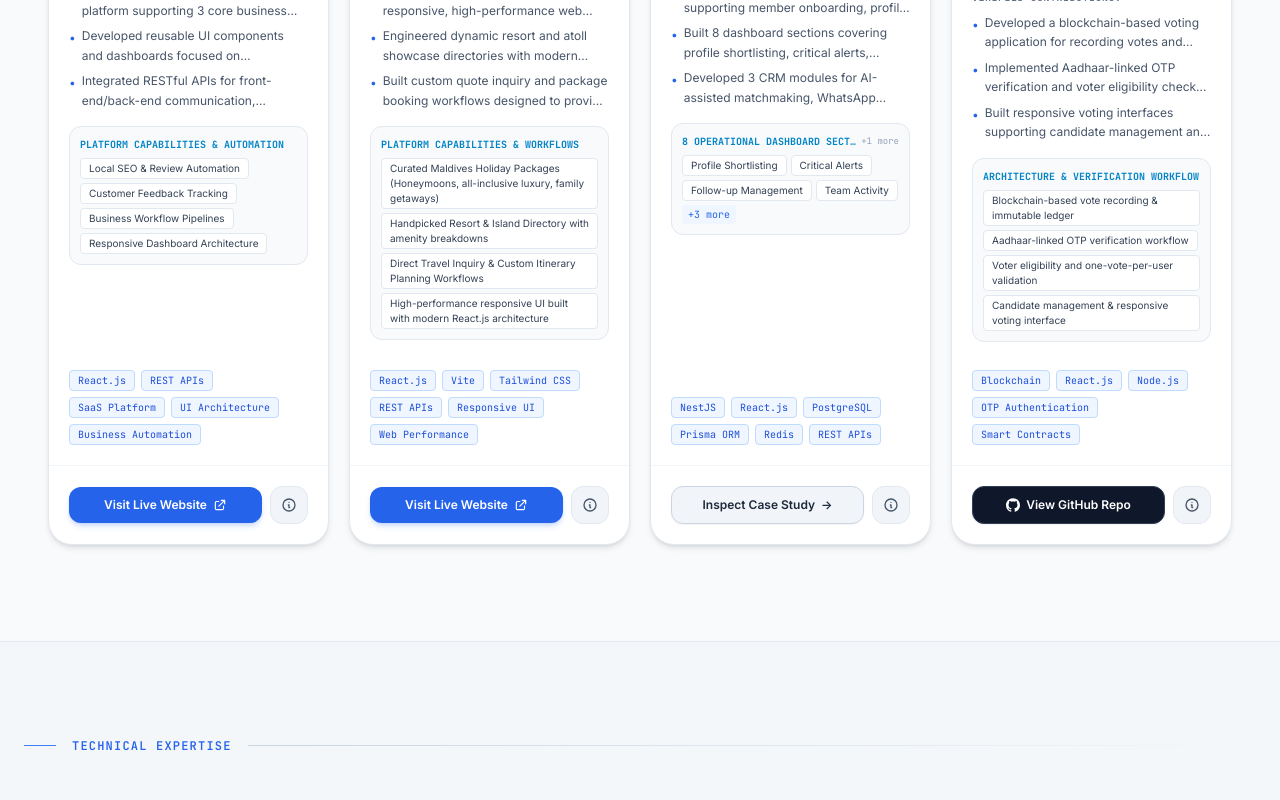
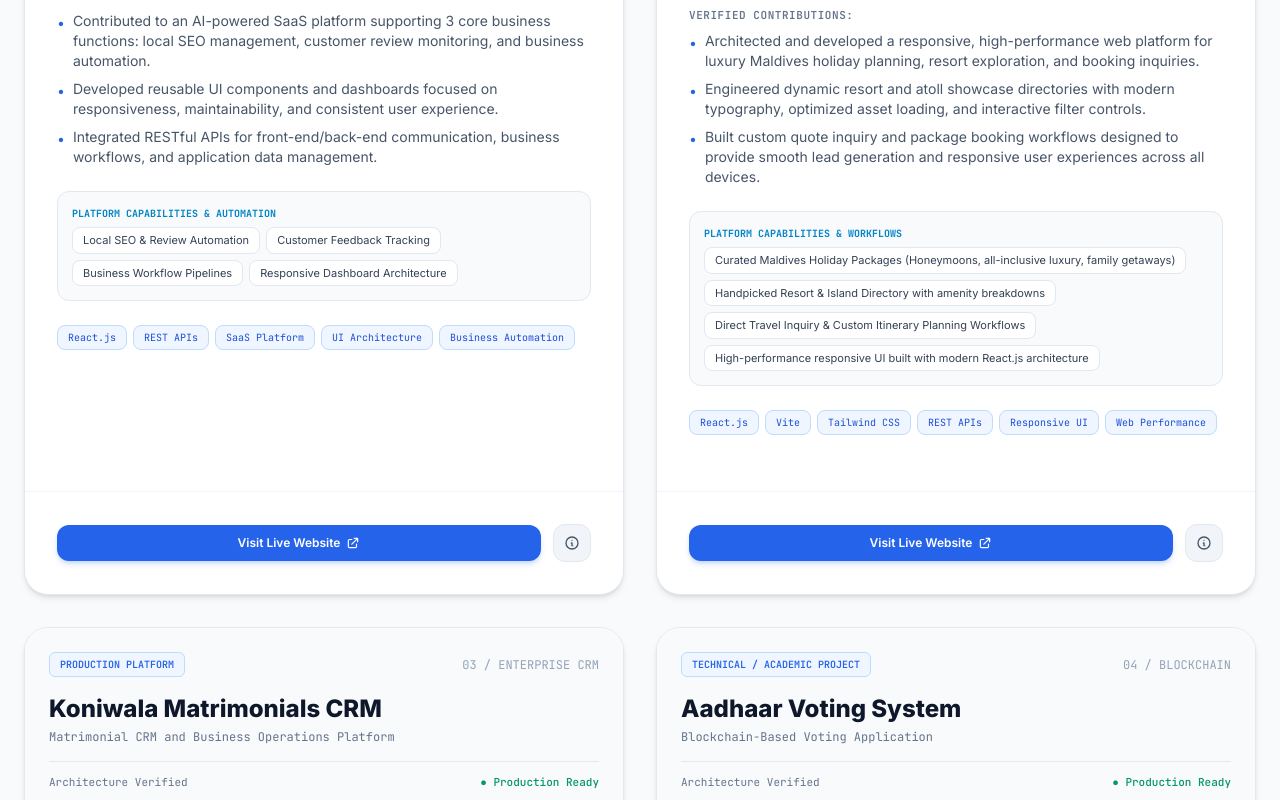
Before and after one commit to Sushantspatil/Portfolio, a React (Vite) app: page / in a window 1280 px wide. Shown: the part 4480-5280 px from the top of the page. Built offline with nearby package versions, Linux system fonts and the light colour scheme.

Commit message:
feat: add Projects component to showcase featured applications and work

```diff
--- a/components/Projects.tsx
+++ b/components/Projects.tsx
@@ -7,19 +7,22 @@ const Projects: React.FC = () => {
 
   return (
     <section id="projects" className="scroll-mt-24 py-24 relative">
-      <div className="w-full px-4 sm:px-6 md:px-8 lg:px-10 xl:px-12 2xl:px-14">
+      <div className="max-w-7xl mx-auto px-6">
 
-        {/* Section Header */}
+        {/* Section Header Divider Line (Consistent across About, Experience, Skills, Education, Contact) */}
+        <div className="flex items-center gap-4 mb-12 sm:mb-16">
+          <div className="w-8 h-px bg-blue-500" />
+          <span className="text-xs font-mono uppercase tracking-widest text-blue-600 dark:text-blue-400 font-semibold">Featured Projects</span>
+          <div className="h-px flex-1 bg-gradient-to-r from-slate-300 dark:from-slate-800 to-transparent" />
+        </div>
+
+        {/* Section Title & GitHub Button */}
         <div className="flex flex-col md:flex-row md:items-end justify-between gap-6 mb-12">
           <div>
-            <div className="flex items-center gap-3 mb-3">
-              <div className="w-8 h-px bg-blue-500" />
-              <span className="text-xs font-mono uppercase tracking-widest text-blue-600 dark:text-blue-400 font-semibold">Featured Projects</span>
-            </div>
             <h2 className="text-3xl sm:text-4xl font-extrabold text-slate-900 dark:text-[#F8FAFC] tracking-tight">
               Production Systems & Web Applications
             </h2>
-            <p className="text-slate-700 dark:text-slate-300 text-sm sm:text-base mt-2 max-w-3xl">
+            <p className="text-slate-700 dark:text-slate-300 text-sm sm:text-base mt-2 max-w-2xl">
               Authentic engineering work across SaaS platforms, enterprise CRM operations, luxury travel booking, and blockchain prototypes.
             </p>
           </div>
@@ -35,105 +38,87 @@ const Projects: React.FC = () => {
           </a>
         </div>
 
-        {/* Projects Grid - 1 Row / Single Horizontal Line on desktop using full page width */}
-        <div className="grid grid-cols-1 sm:grid-cols-2 lg:grid-cols-4 gap-4 xl:gap-5 2xl:gap-6 items-stretch">
+        {/* Projects Grid - Balanced 2x2 Grid Matching Other Portfolio Components */}
+        <div className="grid grid-cols-1 md:grid-cols-2 gap-8">
           {PROJECTS.map((project, index) => (
             <div
               key={project.id}
-              className="h-full rounded-2xl xl:rounded-3xl bg-white dark:bg-[#172033]/70 border border-slate-200 dark:border-slate-800/90 hover:border-slate-300 dark:hover:border-slate-700 hover:bg-slate-50/50 dark:hover:bg-[#172033]/90 transition-all duration-300 flex flex-col justify-between overflow-hidden group shadow-md dark:shadow-xl dark:shadow-black/30"
+              className="rounded-3xl bg-white dark:bg-[#172033]/70 border border-slate-200 dark:border-slate-800/90 hover:border-slate-300 dark:hover:border-slate-700 hover:bg-slate-50/50 dark:hover:bg-[#172033]/90 transition-all duration-300 flex flex-col justify-between overflow-hidden group shadow-md dark:shadow-xl dark:shadow-black/30"
             >
-              <div className="flex flex-col flex-1">
+              <div>
                 {/* Project Header / Technical Visualizer Banner */}
-                <div className="p-4 sm:p-5 bg-slate-50 dark:bg-[#111827]/90 border-b border-slate-200 dark:border-slate-800/80 relative overflow-hidden">
-                  <div className="flex items-center justify-between mb-3">
-                    <span className="text-[10px] font-mono font-semibold uppercase px-2.5 py-0.5 rounded-md bg-blue-50 dark:bg-blue-500/10 text-blue-600 dark:text-blue-400 border border-blue-200 dark:border-blue-500/20">
+                <div className="p-6 bg-slate-50 dark:bg-[#111827]/90 border-b border-slate-200 dark:border-slate-800/80 relative overflow-hidden">
+                  <div className="flex items-center justify-between mb-4">
+                    <span className="text-[10px] font-mono font-semibold uppercase px-2.5 py-1 rounded-md bg-blue-50 dark:bg-blue-500/10 text-blue-600 dark:text-blue-400 border border-blue-200 dark:border-blue-500/20">
                       {project.type}
                     </span>
                     <span className="text-xs text-slate-400 dark:text-slate-500 font-mono">
-                      0{index + 1} / {project.id === 'visiblo-ai' ? 'SAAS' : project.id === 'maldives-experts' ? 'TRAVEL' : project.id === 'koniwala-crm' ? 'CRM' : 'BLOCKCHAIN'}
+                      0{index + 1} / {project.id === 'visiblo-ai' ? 'SAAS' : project.id === 'maldives-experts' ? 'TRAVEL' : project.id === 'koniwala-crm' ? 'ENTERPRISE CRM' : 'BLOCKCHAIN'}
                     </span>
                   </div>
 
-                  <h3 className="text-lg xl:text-xl font-extrabold text-slate-900 dark:text-[#F8FAFC] group-hover:text-blue-600 dark:group-hover:text-blue-400 transition-colors tracking-tight line-clamp-1" title={project.title}>
+                  <h3 className="text-xl sm:text-2xl font-extrabold text-slate-900 dark:text-[#F8FAFC] group-hover:text-blue-600 dark:group-hover:text-blue-400 transition-colors">
                     {project.title}
                   </h3>
-                  <p className="text-xs font-mono text-slate-500 dark:text-slate-400 mt-1 min-h-[32px] line-clamp-2" title={project.category}>
+                  <p className="text-xs font-mono text-slate-500 dark:text-slate-400 mt-1">
                     {project.category}
                   </p>
 
                   {/* Visual Accent Decoration */}
-                  <div className="mt-3 pt-2.5 border-t border-slate-200 dark:border-slate-800/60 flex items-center justify-between text-[11px] font-mono text-slate-500">
+                  <div className="mt-4 pt-3 border-t border-slate-200 dark:border-slate-800/60 flex items-center justify-between text-[11px] font-mono text-slate-500">
                     <span>Architecture Verified</span>
                     <span className="text-emerald-600 dark:text-emerald-400 font-medium">● {project.isLive ? 'Live System' : 'Production Ready'}</span>
                   </div>
                 </div>
 
                 {/* Project Body */}
-                <div className="p-4 sm:p-5 flex-1 flex flex-col justify-between">
-                  <div>
+                <div className="p-6 sm:p-8">
                   {/* Overview Statement */}
-                    <p className="text-xs text-slate-700 dark:text-slate-300 leading-relaxed mb-4 italic bg-slate-100/70 dark:bg-[#0B0F17]/50 p-3 rounded-xl border border-slate-200 dark:border-slate-800/80 min-h-[72px]">
+                  <p className="text-xs sm:text-sm text-slate-700 dark:text-slate-300 leading-relaxed mb-5 italic bg-slate-100/70 dark:bg-[#0B0F17]/50 p-3 sm:p-4 rounded-xl border border-slate-200 dark:border-slate-800/80">
                     "{project.overview}"
                   </p>
 
                   {/* Verified Contributions */}
-                    <div className="space-y-2 mb-4">
-                      <span className="text-[10px] font-mono text-slate-500 dark:text-slate-400 uppercase tracking-wider block font-semibold">
+                  <div className="space-y-2 mb-6">
+                    <span className="text-[11px] font-mono text-slate-500 dark:text-slate-400 uppercase tracking-wider block font-semibold">
                       Verified Contributions:
                     </span>
-                      <ul className="space-y-1.5 text-xs text-slate-600 dark:text-slate-300 leading-relaxed">
+                    <ul className="space-y-2 text-xs sm:text-sm text-slate-600 dark:text-slate-300 leading-relaxed">
                       {project.contributions.map((c, i) => (
-                          <li key={i} className="flex items-start gap-1.5">
-                            <span className="text-blue-600 dark:text-blue-400 mt-0.5 shrink-0">•</span>
-                            <span className="line-clamp-2">{c}</span>
+                        <li key={i} className="flex items-start gap-2">
+                          <span className="text-blue-600 dark:text-blue-400 mt-0.5">•</span>
+                          <span>{c}</span>
                         </li>
                       ))}
                     </ul>
                   </div>
 
                   {/* Feature Group Highlights (if any) */}
-                    {project.features && project.features.length > 0 && (
-                      <div className="mb-4">
-                        {project.features.slice(0, 1).map((fg, i) => (
-                          <div key={i} className="p-2.5 rounded-xl bg-slate-50 dark:bg-[#0B0F17]/40 border border-slate-200 dark:border-slate-800/60">
-                            <div className="flex items-center justify-between mb-1.5">
-                              <span className="text-[10px] font-mono uppercase text-sky-600 dark:text-sky-400 font-bold truncate">
+                  {project.features && (
+                    <div className="mb-6 space-y-3">
+                      {project.features.map((fg, i) => (
+                        <div key={i} className="p-3.5 rounded-xl bg-slate-50 dark:bg-[#0B0F17]/40 border border-slate-200 dark:border-slate-800/60">
+                          <span className="text-[10px] font-mono uppercase text-sky-600 dark:text-sky-400 font-bold block mb-1.5">
                             {fg.title}
                           </span>
-                              {project.features && project.features.length > 1 && (
-                                <span className="text-[9px] font-mono text-slate-400 shrink-0 ml-1">
-                                  +{project.features.length - 1} more
-                                </span>
-                              )}
-                            </div>
-                            <div className="flex flex-wrap gap-1">
-                              {fg.items.slice(0, 4).map((item, j) => (
-                                <span key={j} className="text-[10px] px-2 py-0.5 rounded bg-white dark:bg-slate-800/60 text-slate-700 dark:text-slate-300 border border-slate-200 dark:border-transparent font-sans">
+                          <div className="flex flex-wrap gap-1.5">
+                            {fg.items.map((item, j) => (
+                              <span key={j} className="text-[11px] px-2.5 py-1 rounded-lg bg-white dark:bg-slate-800/60 text-slate-700 dark:text-slate-300 border border-slate-200 dark:border-transparent font-sans">
                                 {item}
                               </span>
                             ))}
-                              {fg.items.length > 4 && (
-                                <button
-                                  type="button"
-                                  onClick={() => setSelectedProject(project)}
-                                  className="text-[10px] px-1.5 py-0.5 rounded bg-blue-50 dark:bg-blue-900/30 text-blue-600 dark:text-blue-400 hover:underline font-mono"
-                                >
-                                  +{fg.items.length - 4} more
-                                </button>
-                              )}
                           </div>
                         </div>
                       ))}
                     </div>
                   )}
-                  </div>
 
                   {/* Technology Tags */}
-                  <div className="flex flex-wrap gap-1.5 pt-3 mt-auto">
+                  <div className="flex flex-wrap gap-1.5 mb-6">
                     {project.tags.map((tag) => (
                       <span
                         key={tag}
-                        className="px-2 py-0.5 rounded text-[10px] font-mono bg-blue-50 dark:bg-blue-500/10 text-blue-700 dark:text-blue-300 border border-blue-200 dark:border-blue-500/20"
+                        className="px-2.5 py-1 rounded-lg text-[10px] font-mono bg-blue-50 dark:bg-blue-500/10 text-blue-700 dark:text-blue-300 border border-blue-200 dark:border-blue-500/20"
                       >
                         {tag}
                       </span>
@@ -143,16 +128,16 @@ const Projects: React.FC = () => {
               </div>
 
               {/* Card Footer Actions */}
-              <div className="p-4 sm:p-5 pt-0 border-t border-slate-100 dark:border-slate-800/80 mt-auto flex items-center justify-between gap-2">
+              <div className="p-6 sm:p-8 pt-0 border-t border-slate-100 dark:border-slate-800/80 mt-auto flex items-center justify-between gap-3">
                 {project.link && (
                   <a
                     href={project.link}
                     target="_blank"
                     rel="noopener noreferrer"
-                    className="flex-1 py-2.5 px-3 rounded-xl bg-blue-600 hover:bg-blue-500 text-white text-xs font-semibold flex items-center justify-center gap-1.5 shadow-md shadow-blue-600/20 transition-all truncate"
+                    className="flex-1 py-2.5 px-4 rounded-xl bg-blue-600 hover:bg-blue-500 text-white text-xs font-semibold flex items-center justify-center gap-1.5 shadow-md shadow-blue-600/20 transition-all"
                   >
-                    <span className="truncate">Visit Live Website</span>
-                    <svg className="w-3.5 h-3.5 shrink-0" fill="none" stroke="currentColor" viewBox="0 0 24 24" aria-hidden="true">
+                    <span>Visit Live Website</span>
+                    <svg className="w-3.5 h-3.5" fill="none" stroke="currentColor" viewBox="0 0 24 24" aria-hidden="true">
                       <path strokeLinecap="round" strokeLinejoin="round" strokeWidth="2" d="M10 6H6a2 2 0 00-2 2v10a2 2 0 002 2h10a2 2 0 002-2v-4M14 4h6m0 0v6m0-6L10 14" />
                     </svg>
                   </a>
@@ -163,12 +148,12 @@ const Projects: React.FC = () => {
                     href={project.github}
                     target="_blank"
                     rel="noopener noreferrer"
-                    className="flex-1 py-2.5 px-3 rounded-xl bg-slate-900 dark:bg-slate-800 hover:bg-slate-800 dark:hover:bg-slate-700 text-white dark:text-slate-200 text-xs font-semibold flex items-center justify-center gap-1.5 border border-slate-700 transition-all truncate shadow-sm"
+                    className="flex-1 py-2.5 px-4 rounded-xl bg-slate-900 dark:bg-slate-800 hover:bg-slate-800 dark:hover:bg-slate-700 text-white dark:text-slate-200 text-xs font-semibold flex items-center justify-center gap-1.5 border border-slate-700 transition-all"
                   >
-                    <svg className="w-3.5 h-3.5 shrink-0" fill="currentColor" viewBox="0 0 24 24" aria-hidden="true">
+                    <svg className="w-4 h-4" fill="currentColor" viewBox="0 0 24 24" aria-hidden="true">
                       <path d="M12 .297c-6.63 0-12 5.373-12 12 0 5.303 3.438 9.8 8.205 11.385.6.113.82-.258.82-.577 0-.285-.011-1.04-.015-2.04-3.338.724-4.042-1.61-4.042-1.61C4.422 18.07 3.633 17.7 3.633 17.7c-1.087-.744.084-.729.084-.729 1.205.084 1.838 1.236 1.838 1.236 1.07 1.835 2.809 1.305 3.495.998.108-.776.417-1.305.76-1.605-2.665-.3-5.466-1.332-5.466-5.93 0-1.31.465-2.38 1.235-3.22-.135-.303-.54-1.523.105-3.176 0 0 1.005-.322 3.3 1.23.96-.267 1.98-.399 3-.405 1.02.006 2.04.138 3 .405 2.28-1.552 3.285-1.23 3.285-1.23.645 1.653.24 2.873.12 3.176.765.84 1.23 1.91 1.23 3.22 0 4.61-2.805 5.625-5.475 5.92.42.36.81 1.096.81 2.22 0 1.606-.015 2.896-.015 3.286 0 .315.21.69.825.57C20.565 22.092 24 17.592 24 12.297c0-6.627-5.373-12-12-12" />
                     </svg>
-                    <span className="truncate">View GitHub Repo</span>
+                    <span>View GitHub Repo</span>
                   </a>
                 )}
 
@@ -177,9 +162,9 @@ const Projects: React.FC = () => {
                   <button
                     type="button"
                     onClick={() => setSelectedProject(project)}
-                    className="flex-1 py-2.5 px-3 rounded-xl bg-slate-100 dark:bg-slate-800 hover:bg-slate-200 dark:hover:bg-slate-700 text-slate-800 dark:text-slate-200 text-xs font-semibold flex items-center justify-center gap-1.5 border border-slate-300 dark:border-slate-700 transition-all truncate shadow-sm"
+                    className="flex-1 py-2.5 px-4 rounded-xl bg-slate-100 dark:bg-slate-800 hover:bg-slate-200 dark:hover:bg-slate-700 text-slate-800 dark:text-slate-200 text-xs font-semibold flex items-center justify-center gap-1.5 border border-slate-300 dark:border-slate-700 transition-all"
                   >
-                    <span className="truncate">Inspect Case Study</span>
+                    <span>Inspect Case Study</span>
                     <span>→</span>
                   </button>
                 )}
@@ -189,7 +174,7 @@ const Projects: React.FC = () => {
                   type="button"
                   onClick={() => setSelectedProject(project)}
                   aria-label={`View full details for ${project.title}`}
-                  className="p-2.5 rounded-xl bg-slate-100 dark:bg-slate-800/80 hover:bg-slate-200 dark:hover:bg-slate-700 text-slate-600 dark:text-slate-400 hover:text-slate-900 dark:hover:text-white border border-slate-200 dark:border-slate-700/80 transition-colors shrink-0"
+                  className="p-2.5 rounded-xl bg-slate-100 dark:bg-slate-800/80 hover:bg-slate-200 dark:hover:bg-slate-700 text-slate-600 dark:text-slate-400 hover:text-slate-900 dark:hover:text-white border border-slate-200 dark:border-slate-700/80 transition-colors"
                   title="View Architectural Breakdown"
                 >
                   <svg className="w-4 h-4" fill="none" stroke="currentColor" viewBox="0 0 24 24" aria-hidden="true">
```
Lines whose indentation alone changed are shown as unchanged.
